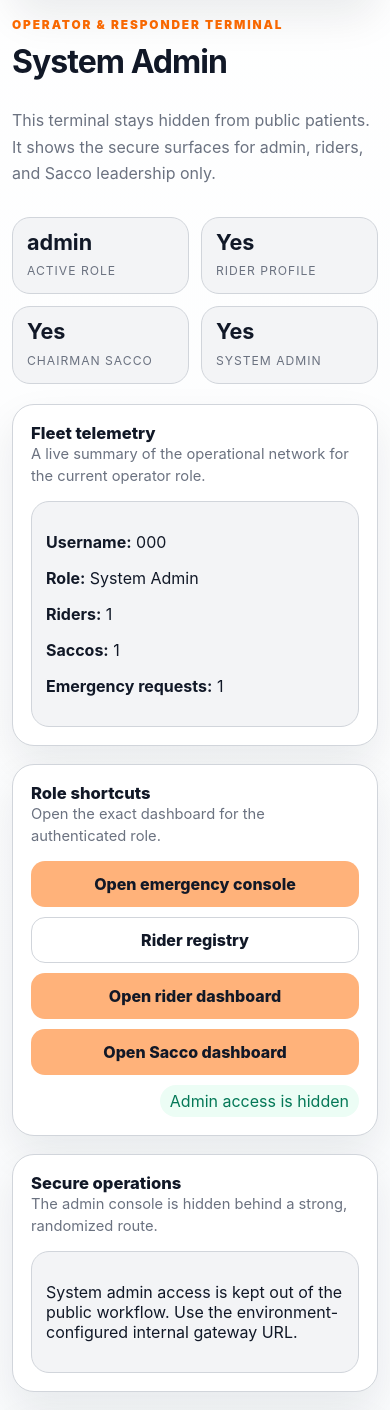
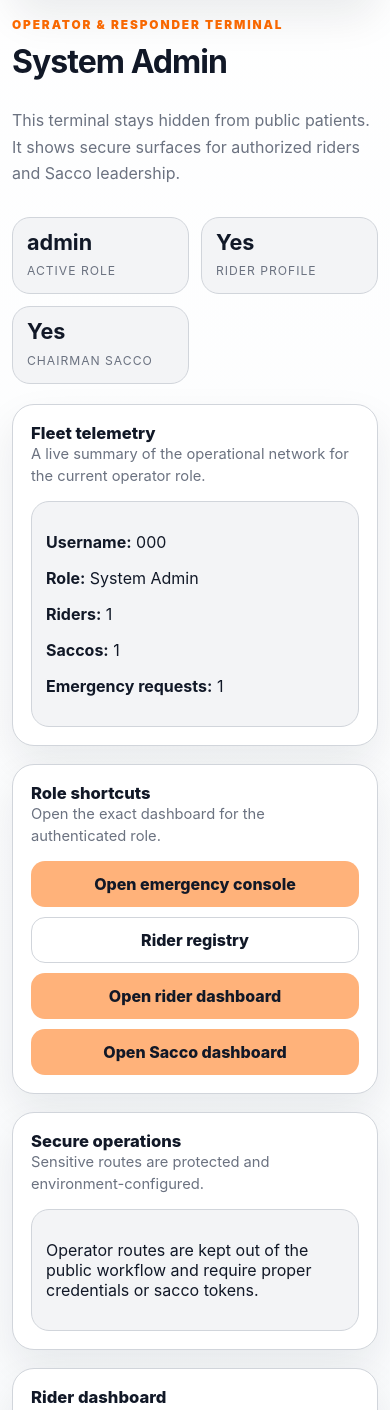
Before and after one commit to theo24-sys/BodaSOS, a Django app: page /portal/ in a window 390 px wide. Shown: the part 269-1679 px from the top of the page. Run offline with Django 5.2, Linux system fonts and the light colour scheme; a user stored in the database is signed in; tables that the repository leaves empty hold one stand-in row (values such as "Sample post").

Commit message:
Remove admin mentions from portal; rename admin to Operator in login; improve login responsiveness

```diff
--- a/templates/dispatch/portal.html
+++ b/templates/dispatch/portal.html
@@ -5,13 +5,13 @@
   <div class="eyebrow">Operator & responder terminal</div>
   <h1>{{ role_label }}</h1>
   <p class="subhead">
-    This terminal stays hidden from public patients. It shows the secure surfaces for admin, riders, and Sacco leadership only.
+    This terminal stays hidden from public patients. It shows secure surfaces for authorized riders and Sacco leadership.
   </p>
   <div class="stat-grid">
     <div class="stat"><strong>{{ current_role }}</strong><span>Active role</span></div>
     <div class="stat"><strong>{% if rider_profile %}Yes{% else %}No{% endif %}</strong><span>Rider profile</span></div>
     <div class="stat"><strong>{% if chairman_sacco %}Yes{% else %}No{% endif %}</strong><span>Chairman sacco</span></div>
-    <div class="stat"><strong>{% if request.user.is_superuser %}Yes{% else %}No{% endif %}</strong><span>System admin</span></div>
+    {# System admin visibility removed from public portal display #}
   </div>
 </section>
 
@@ -49,18 +49,16 @@
       {% if chairman_sacco %}
         <a class="button" href="{% url 'sacco_dashboard' chairman_sacco.slug %}?token={{ chairman_sacco.access_token }}">Open Sacco dashboard</a>
       {% endif %}
-      {% if request.user.is_superuser %}
-        <span class="badge success">Admin access is hidden</span>
-      {% endif %}
+      {# Do not surface admin labels in the portal UI #}
     </div>
   </div>
 </div>
 
 <div class="dashboard-grid" style="margin-top:18px;">
   <div class="card col-4">
-    <div class="panel-head"><div><h2 class="panel-title">Secure operations</h2><div class="panel-lead">The admin console is hidden behind a strong, randomized route.</div></div></div>
+    <div class="panel-head"><div><h2 class="panel-title">Secure operations</h2><div class="panel-lead">Sensitive routes are protected and environment-configured.</div></div></div>
     <div class="surface">
-      <p>System admin access is kept out of the public workflow. Use the environment-configured internal gateway URL.</p>
+      <p>Operator routes are kept out of the public workflow and require proper credentials or sacco tokens.</p>
     </div>
   </div>
   <div class="card col-4">
```
Also changed, not shown: templates/registration/login.html (+8 -2 lines).
